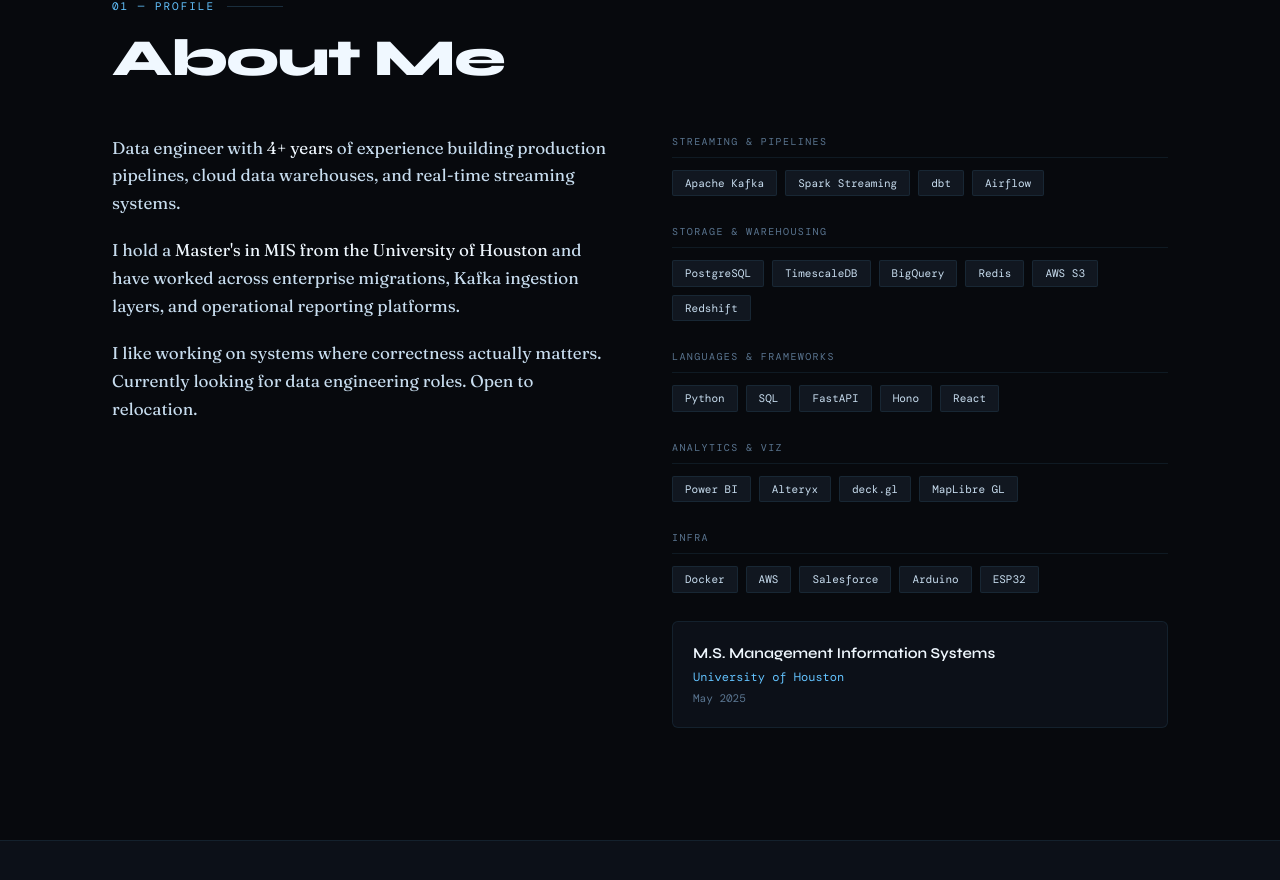
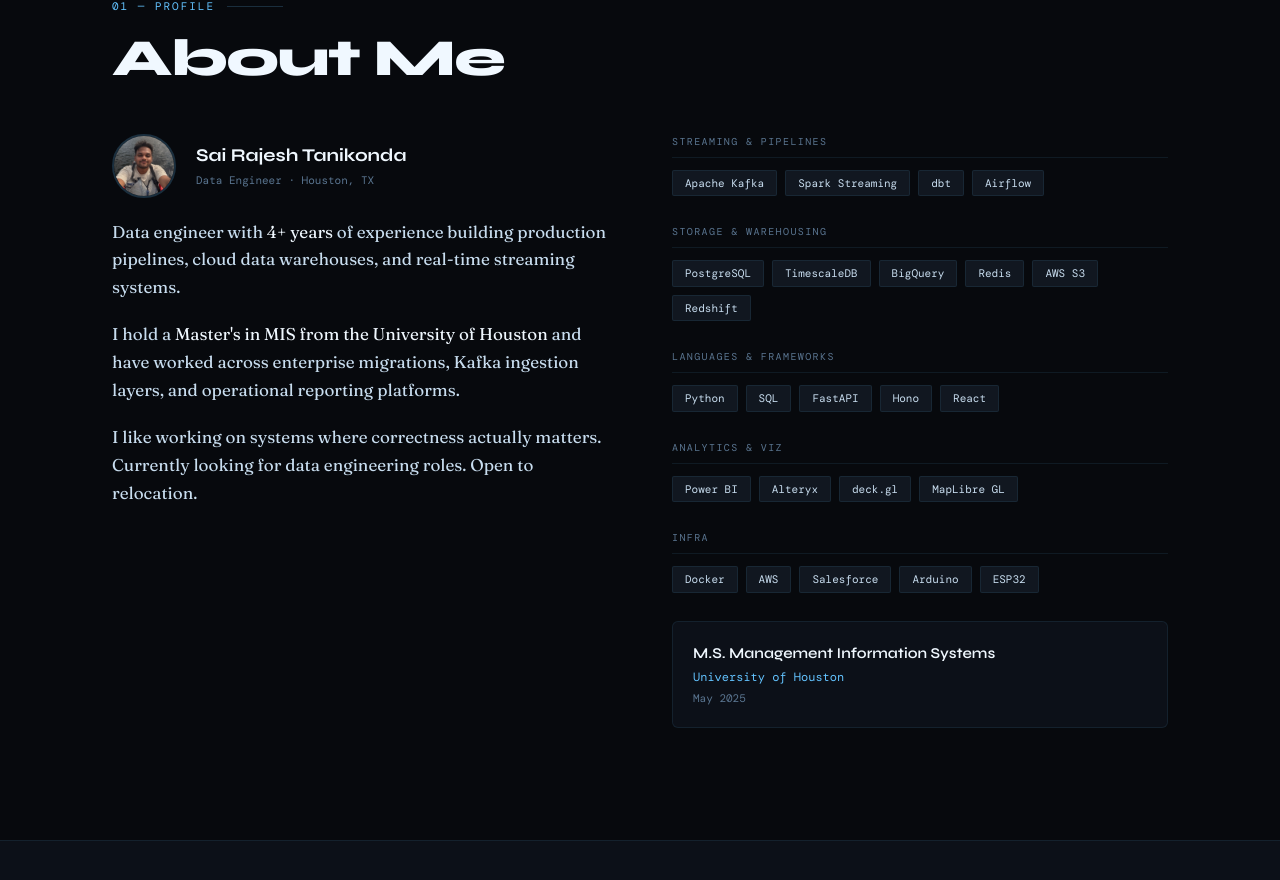
Before and after one commit to stanik0n/nextjs-portfolio, a Next.js app: page / in a window 1280 px wide. Shown: the part 914-1794 px from the top of the page. Built offline with nearby package versions, Linux system fonts and the light colour scheme; a web font is replaced by a local one.

Commit message:
Add profile picture to About section

```diff
--- a/components/Sections.tsx
+++ b/components/Sections.tsx
@@ -1,4 +1,5 @@
 "use client";
+import Image from "next/image";
 import { skills, experience, posts } from "@/lib/data";
 import { SectionLabel, SectionTitle } from "./SectionHeading";
 
@@ -10,6 +11,15 @@
         <SectionTitle>About Me</SectionTitle>
         <div className="grid grid-cols-1 md:grid-cols-2 gap-16 mt-12">
           <div className="space-y-5 text-[17px] leading-relaxed" style={{ color: "var(--text)" }}>
+            <div className="flex items-center gap-5 mb-2">
+              <div className="relative w-16 h-16 rounded-full overflow-hidden flex-shrink-0" style={{ border: "2px solid var(--border2)" }}>
+                <Image src="/Rajesh-Portrait-1.jpeg" alt="Sai Rajesh" fill style={{ objectFit: "cover" }} />
+              </div>
+              <div>
+                <div className="font-display font-bold text-[18px]" style={{ color: "var(--white)" }}>Sai Rajesh Tanikonda</div>
+                <div className="font-mono text-[11px] mt-0.5" style={{ color: "var(--muted)" }}>Data Engineer · Houston, TX</div>
+              </div>
+            </div>
             <p>
               Data engineer with <span style={{ color: "var(--white)" }}>4+ years</span> of experience building production pipelines, cloud data warehouses, and real-time streaming systems.
             </p>
```
Also changed, not shown: public/Rajesh-Portrait-1.jpeg (added).
